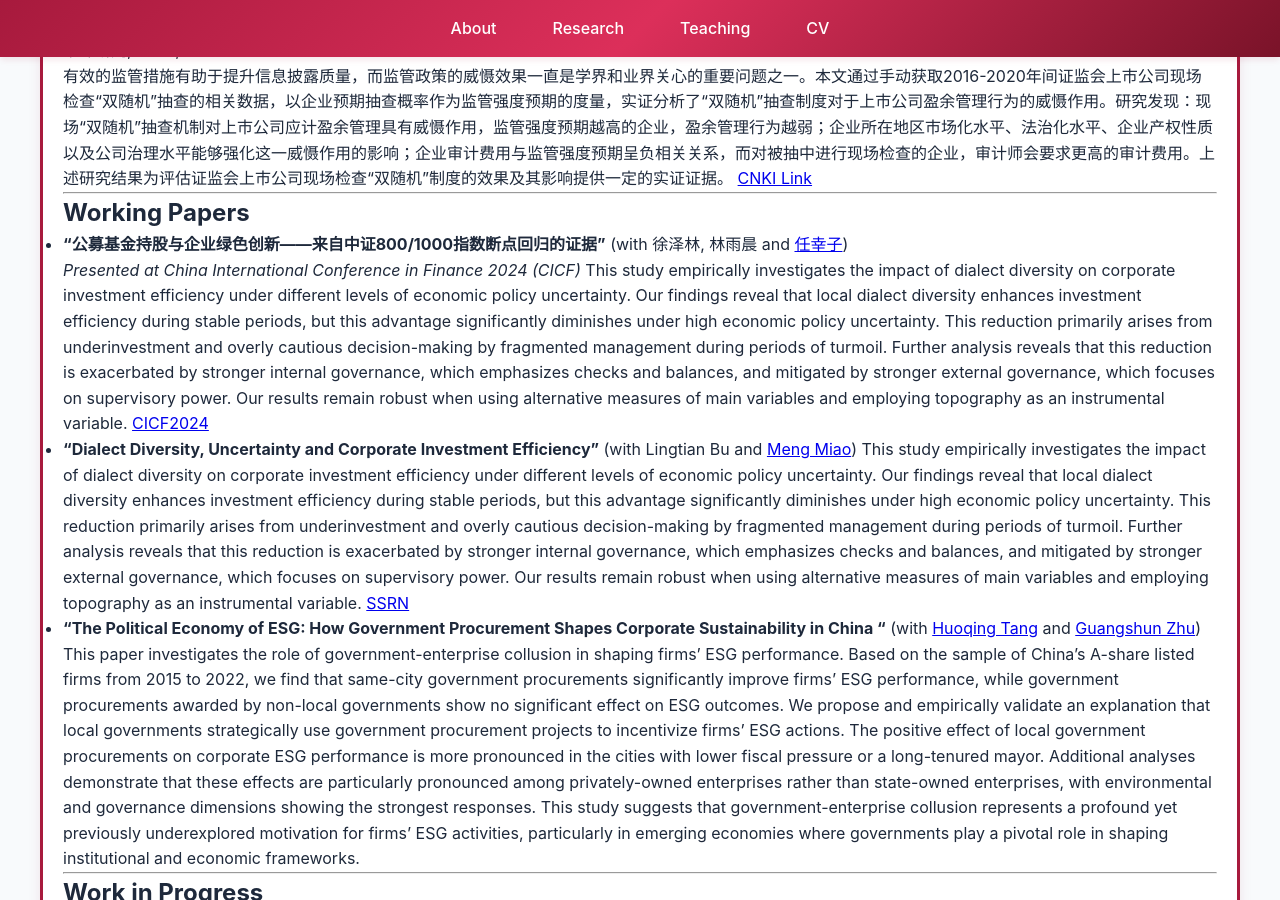
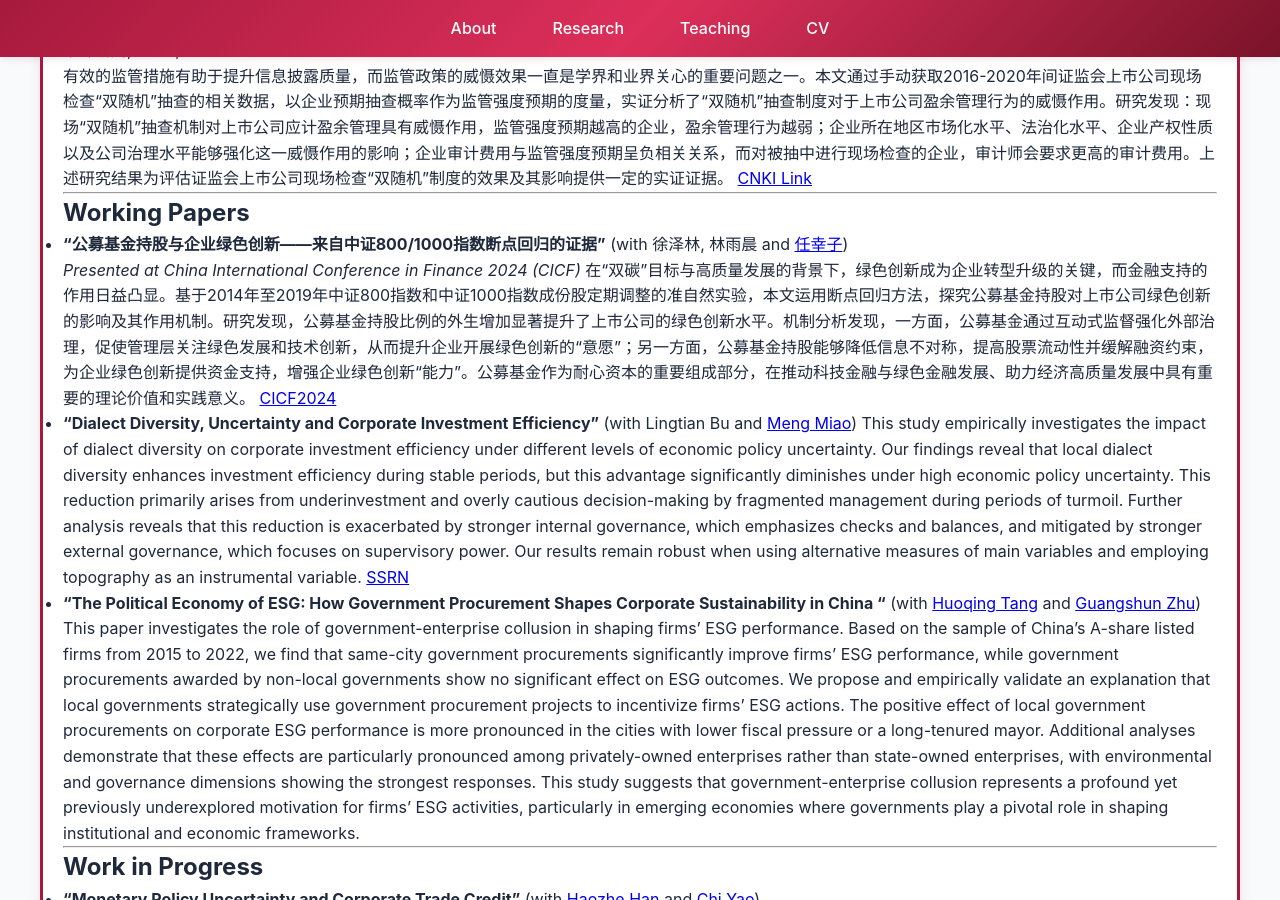
Before and after one commit to Victor-finance/Victor-finance.github.io, a Jekyll site: the page built from research.md, in a window 1280 px wide and 900 px high, scrolled down 912 px. Built offline with Jekyll 4.4.1, drawn with Linux system fonts in a browser that asks for light colours.

Commit message:
Update research.md

```diff
--- a/research.md
+++ b/research.md
@@ -29,7 +29,7 @@ We empirically investigate whether and how the COVID-19 pandemic affects corpora
 
 - **"公募基金持股与企业绿色创新——来自中证800/1000指数断点回归的证据"** (with 徐泽林, 林雨晨 and [任幸子](https://jrx.cueb.edu.cn/szll/jsml/8be04f4f81144a9a926feb3e2d90aad7.htm))
 *Presented at China International Conference in Finance 2024 (CICF)*
-This study empirically investigates the impact of dialect diversity on corporate investment efficiency under different levels of economic policy uncertainty. Our findings reveal that local dialect diversity enhances investment efficiency during stable periods, but this advantage significantly diminishes under high economic policy uncertainty. This reduction primarily arises from underinvestment and overly cautious decision-making by fragmented management during periods of turmoil. Further analysis reveals that this reduction is exacerbated by stronger internal governance, which emphasizes checks and balances, and mitigated by stronger external governance, which focuses on supervisory power. Our results remain robust when using alternative measures of main variables and employing topography as an instrumental variable.
+在“双碳”目标与高质量发展的背景下，绿色创新成为企业转型升级的关键，而金融支持的作用日益凸显。基于2014年至2019年中证800指数和中证1000指数成份股定期调整的准自然实验，本文运用断点回归方法，探究公募基金持股对上市公司绿色创新的影响及其作用机制。研究发现，公募基金持股比例的外生增加显著提升了上市公司的绿色创新水平。机制分析发现，一方面，公募基金通过互动式监督强化外部治理，促使管理层关注绿色发展和技术创新，从而提升企业开展绿色创新的“意愿”；另一方面，公募基金持股能够降低信息不对称，提高股票流动性并缓解融资约束，为企业绿色创新提供资金支持，增强企业绿色创新“能力”。公募基金作为耐心资本的重要组成部分，在推动科技金融与绿色金融发展、助力经济高质量发展中具有重要的理论价值和实践意义。
 [CICF2024](https://editorialexpress.com/cgi-bin/conference/download.cgi?db_name=CICF2024&paper_id=1354)
 
 - **"Dialect Diversity, Uncertainty and Corporate Investment Efficiency"** (with Lingtian Bu and [Meng Miao](http://sf.ruc.edu.cn/jszy/mm/index.htm))
```
